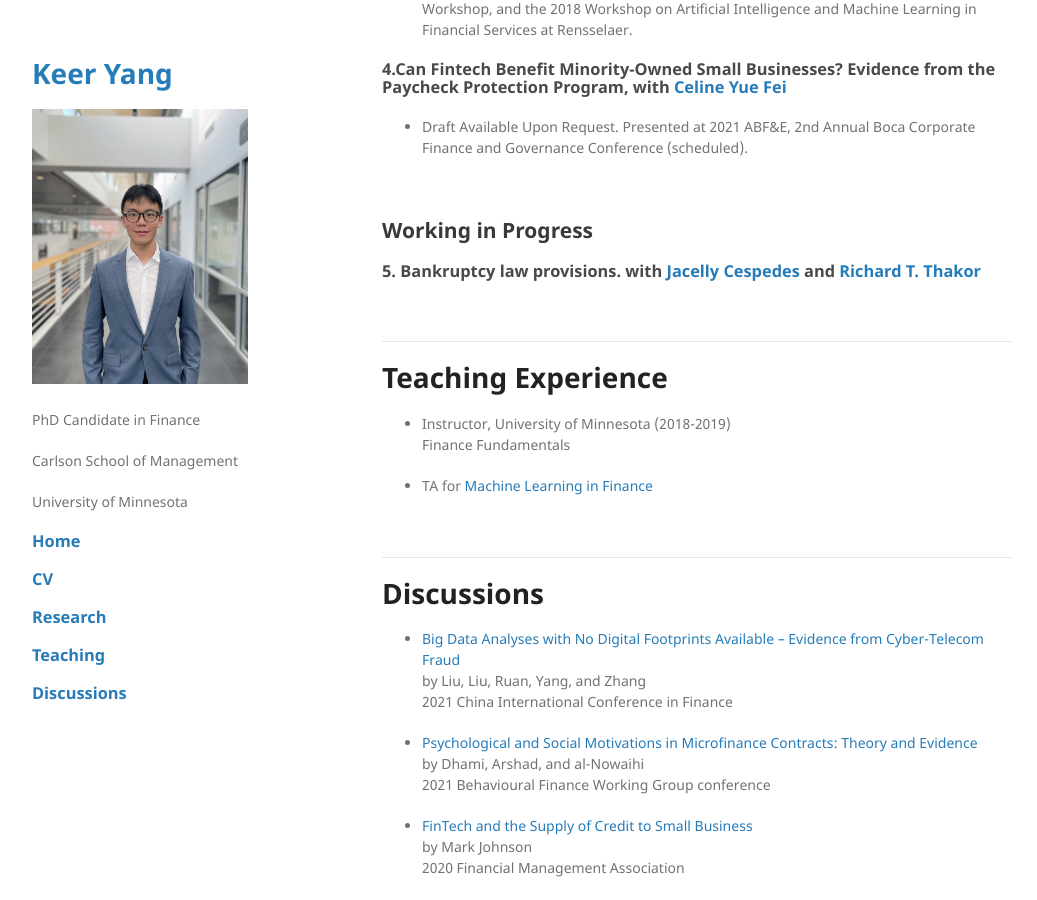
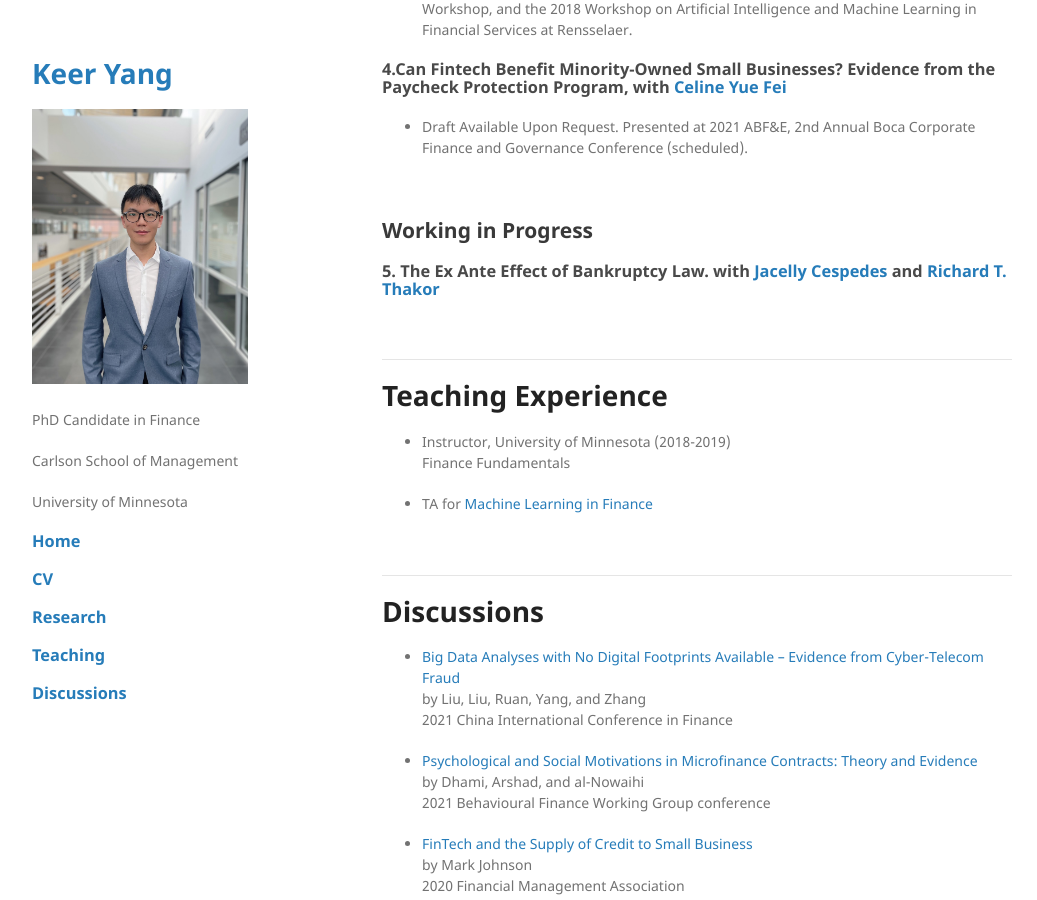
Before and after one commit to keeryang/keeryang.github.io, a Jekyll site: the page built from index.md, in a window 1280 px wide and 900 px high, scrolled down 891 px. Shown: the whole window, without its empty margins (118-1155 px from the left). Built offline with Jekyll 4.4.1, drawn with Linux system fonts in a browser that asks for light colours; the repository's description, which GitHub fills in, is left out; our own code applies the rules of GitHub Pages for plain Markdown files.

Commit message:
Update index.md

```diff
--- a/index.md
+++ b/index.md
@@ -46,7 +46,7 @@ Conference, 2018 CSOM Summer Applied Economics Workshop, and the 2018 Workshop o
 
 ## Working in Progress
 
-### 5. Bankruptcy law provisions. with [Jacelly Cespedes](https://sites.google.com/site/jacellycespedes/) and [Richard T. Thakor](https://sites.google.com/site/richardthakor/)
+### 5. The Ex Ante Effect of Bankruptcy Law. with [Jacelly Cespedes](https://sites.google.com/site/jacellycespedes/) and [Richard T. Thakor](https://sites.google.com/site/richardthakor/)
 
 <br />
 
```
